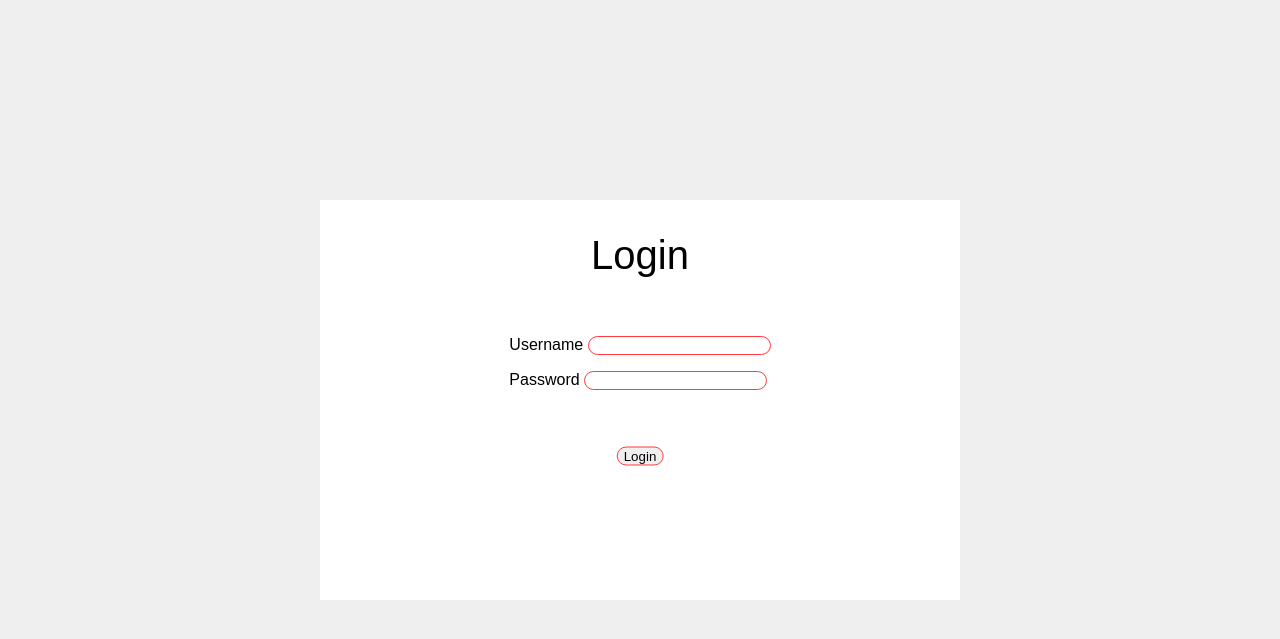
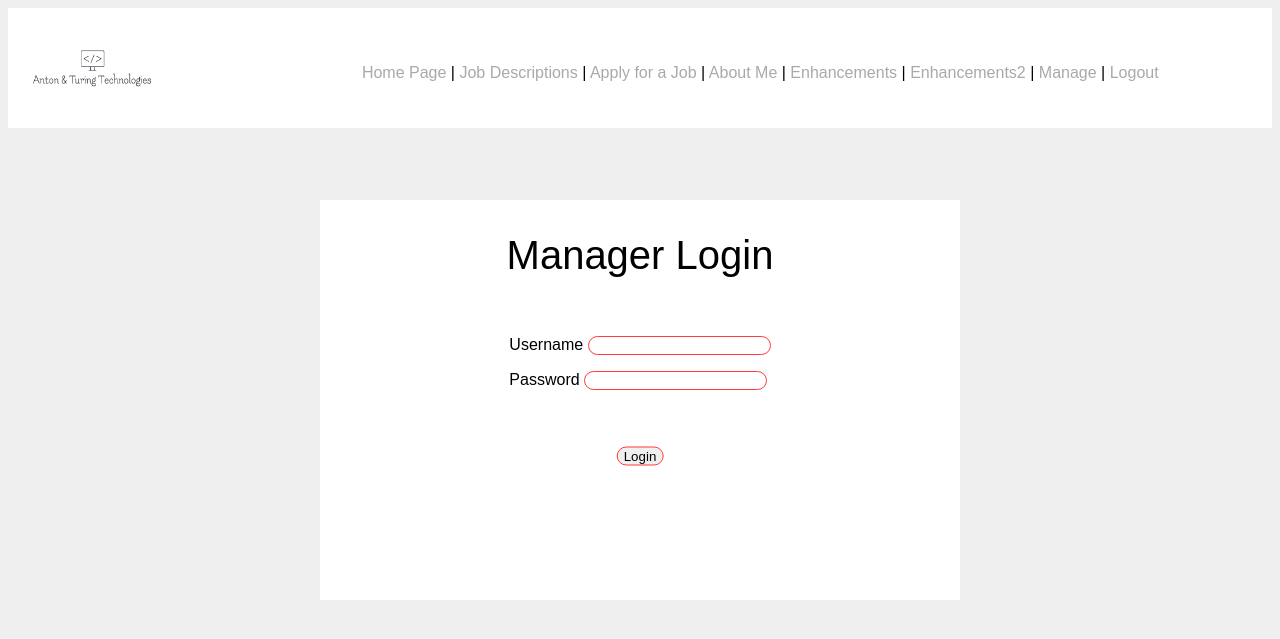
Before and after one commit to Mitch281/cos60004-assign3, a PHP site: page /manager-login.php in a window 1280 px wide. Shown: the top 639 px of the page. Run offline with PHP 8.4, Linux system fonts and the light colour scheme.

Commit message:
Added menu bar to login page.

```diff
--- a/manager-login.php
+++ b/manager-login.php
@@ -16,13 +16,15 @@
 <!--TODO: Check if we still need to name this page manager-login.php instead of manager-login.html -->
 <body>
     <?php
+    $page = "";
+        include_once("menu.inc");
         // User already logged in.
         if (isset($_SESSION["username"])) {
             header("location: manage.php");
         }
     ?>
     <section id="manager_login">
-        <h1>Login</h1>
+        <h1>Manager Login</h1>
         <form method="get" action="process-manager-login.php">
             <p><label for="username">Username</label>
             <input type="text" name="username" id="username" required="required" />
```
